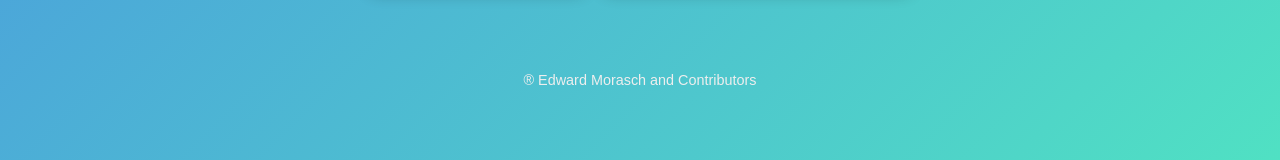
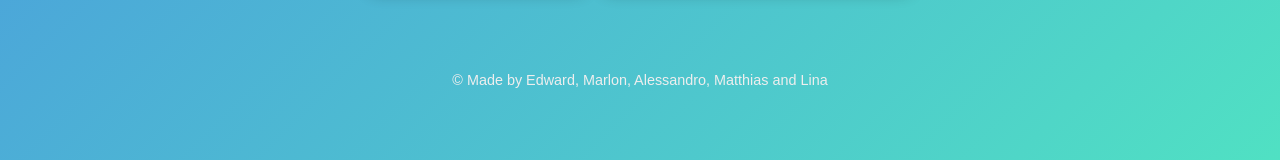
Before and after one commit to moraschedward-del/Webapp, a React (Vite) app: page / in a window 1280 px wide. Shown: the part 580-740 px from the top of the page. Built offline with nearby package versions, Linux system fonts and the light colour scheme.

Commit message:
Landingpage aktualisiert: Text geändert

```diff
--- a/src/pages/LandingPage.jsx
+++ b/src/pages/LandingPage.jsx
@@ -83,7 +83,7 @@ export default function LandingPage({ onStart, onAddWord }) {
         </button>
       </div>
       <div style={{ position: "absolute", bottom: "8rem", fontSize: "0.9rem", color: "#eee" }}>
-         ® Edward Morasch and Contributors
+         © Made by Edward, Marlon, Alessandro, Matthias and Lina
       </div>
     </div>
   );
```
